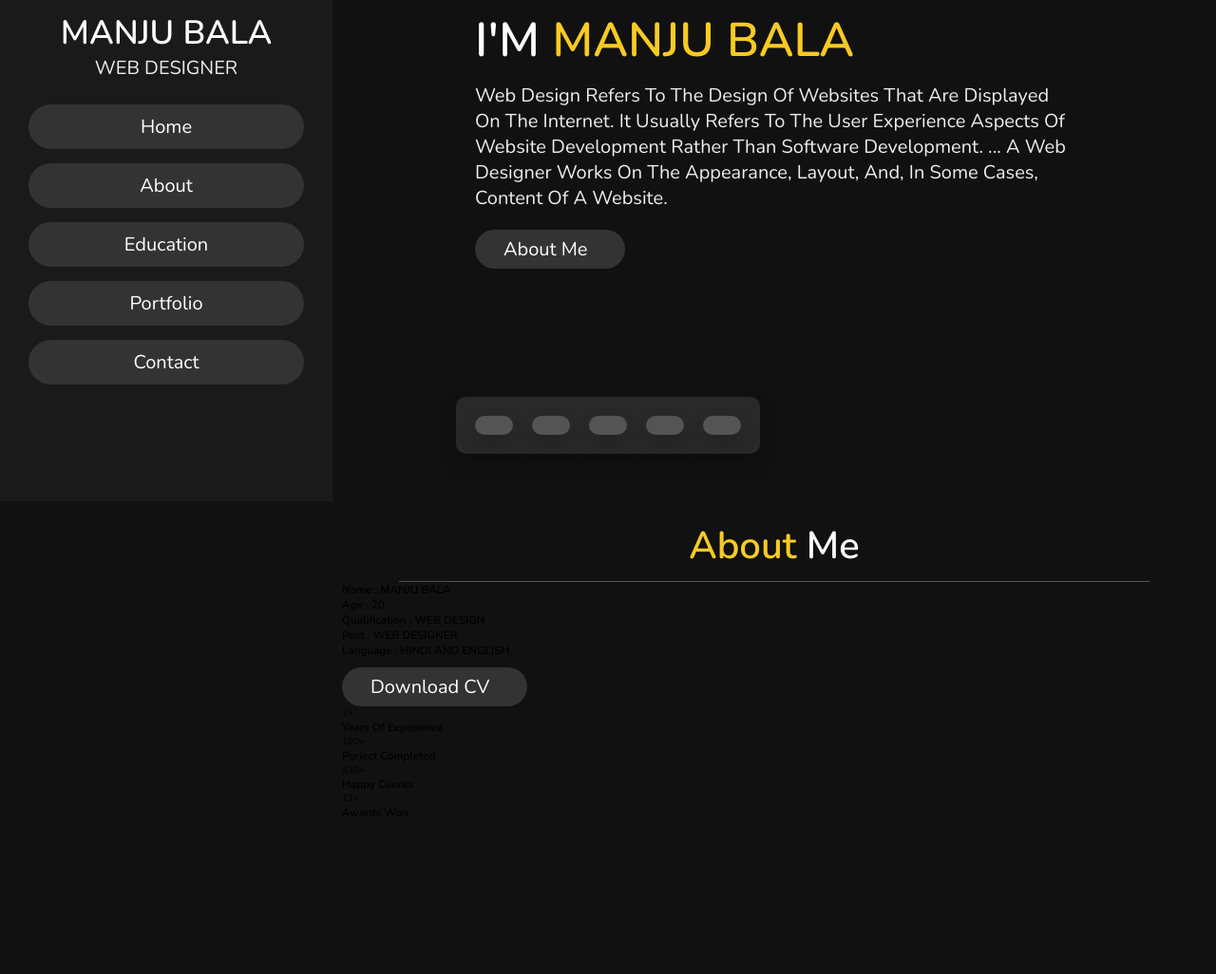
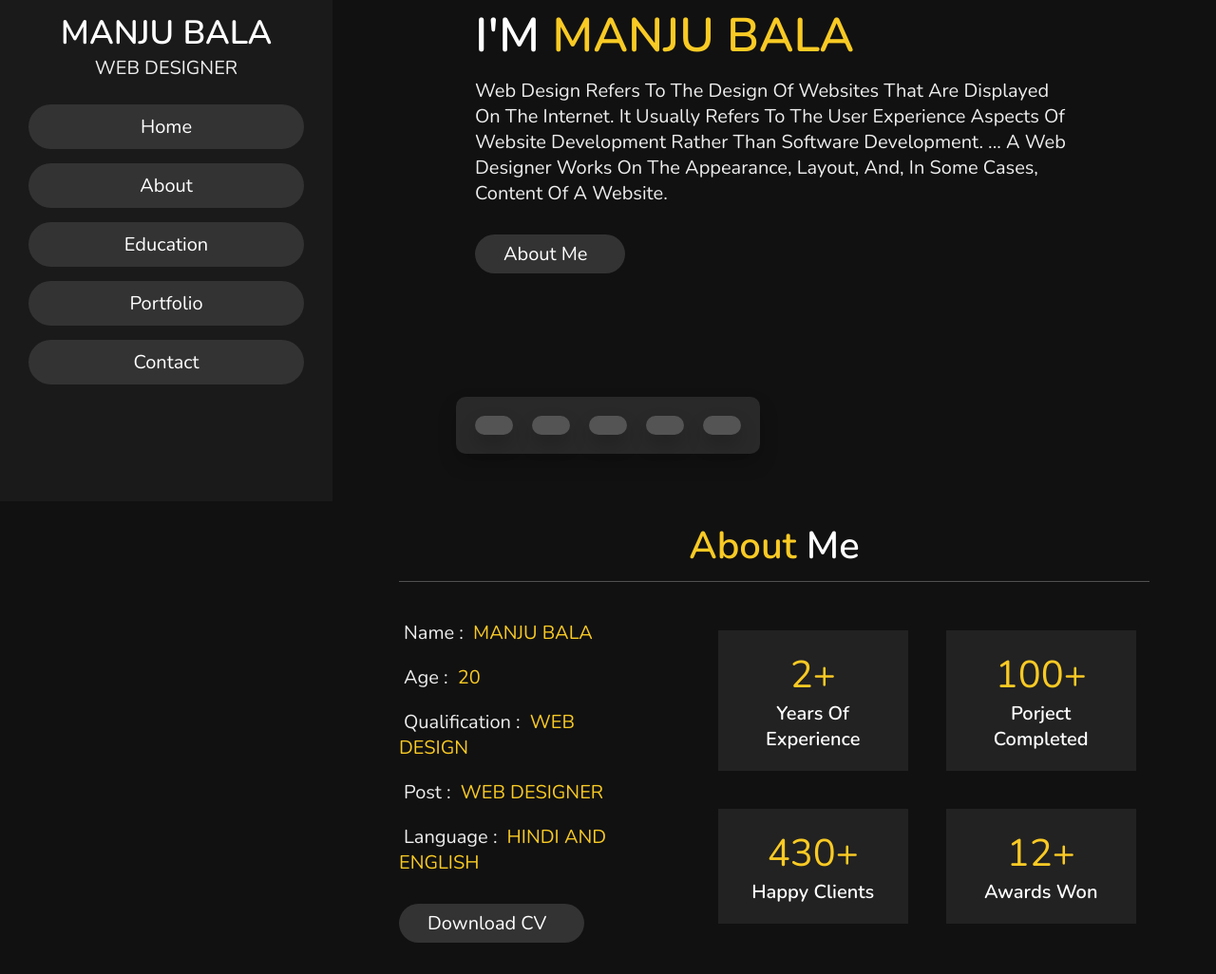
Before and after one commit to Manjubala23/blog, a plain HTML site: page index.html in a window 1280 px wide. Shown: the part 272-1298 px from the top of the page at 95% size. Drawn offline with nearby package versions, Linux system fonts and the light colour scheme.

Commit message:
11/7/2021 5:12

```diff
--- a/index.html
+++ b/index.html
@@ -3,9 +3,9 @@
 <head>
     <meta charset="UTF-8">
     <meta name="viewport" content="width=device-width, initial-scale=1.0">
-    <title>responsive personal portfolio website design tutorail</title>
+    <title>responsive personal portfolio website design </title>
     <!-- font awesome cdn link  -->
-    <link rel="stylesheet" type="text/css" href="script.js">
+
     <!-- custom css file link  -->
    <link rel="stylesheet" type="text/css" href="style.css">
 </head>
@@ -75,12 +75,14 @@
         </div>
     </div>
 </div>
+
+
 </section>
+
+
 </body>
 
 
 
 
-
-2:32
 </html>
--- a/style.css
+++ b/style.css
@@ -17,7 +17,7 @@
 }
 html{
     font-size: 62.5%;
-    overflow-x: hidden;
+
 }
 html::-webkit-scrollbar{
     width:1.4rem;
@@ -30,7 +30,7 @@ html::-webkit-scrollbar-thumb{
 }
 body{
     background:#111;
-    overflow-x: hidden;
+
     padding-left: 35rem;
 }
 section{
@@ -42,7 +42,7 @@ section{
     background:#333;
     color:#fff;
     cursor: pointer;
-    margin-top: 1rem;
+    margin-top: 2rem;
     font-size: 2rem;
     border-radius: 5rem;
 }
@@ -67,7 +67,6 @@ section{
 header{
     position: fixed;
     top:0; left:0;
-    z-index: 1000;
     height:100%;
     width:35rem;
     background:#1a1a1a;
@@ -83,7 +82,7 @@ header .user img{
     border-radius: 50%;
     object-fit: cover;
     margin-bottom: 1rem;
-    border:.7rem solid var(--yellow);
+    border:.5rem solid var(--yellow);
 }
 header .user .name{
     font-size: 3.5rem;
@@ -112,17 +111,8 @@ header .navbar ul li a{
 header .navbar ul li a:hover{
     background:var(--yellow);
 }
-#menu{
-    position: fixed;
-    top:2rem; right:2rem;
-    background:#333;
-    color:#fff;
-    cursor: pointer;
-    font-size: 2.5rem;
-    padding:1rem 1.5rem;
-    z-index: 1000;
-    display: none;
-}
+
+
 .home .share{
     position: absolute;
     left:50%; bottom:5rem;
@@ -143,10 +133,7 @@ header .navbar ul li a:hover{
     font-size: 2rem;
     border-radius: 1rem;
 }
-.home .share a:hover{
-    background:rgba(255,255,255,.5);
-    color:#555;
-}
+
 .home{
     display: flex;
     justify-content: center;
@@ -169,3 +156,55 @@ header .navbar ul li a:hover{
     color:#eee;
     padding: 1rem 0;
 }
+
+
+.about .row{
+    display: flex;
+    align-items: center;
+    justify-content: center;
+
+    padding:1rem 0;
+}
+
+.about .row .info{
+    flex:1 1 48rem;
+    padding:2rem 1rem;
+    padding-left: 6rem;
+}
+
+.about .row .info h3{
+    font-size: 2rem;
+    color:var(--yellow);
+    padding:1rem 0;
+    font-weight: normal;
+}
+
+.about .row .info h3 span{
+    color:#eee;
+    padding:0 .5rem;
+}
+
+.about .row .counter{
+
+    display: flex;
+    justify-content: center;
+   flex-wrap: wrap;
+}
+
+.about .row .counter .box{
+    width:20rem;
+    background:#222;
+    text-align: center;
+    padding: 2rem;
+    margin:2rem;
+}
+
+.about .row .counter .box span{
+    font-size: 4rem;
+    color:var(--yellow);
+}
+
+.about .row .counter .box h3{
+    font-size: 2rem;
+    color:#fff;
+}
```
